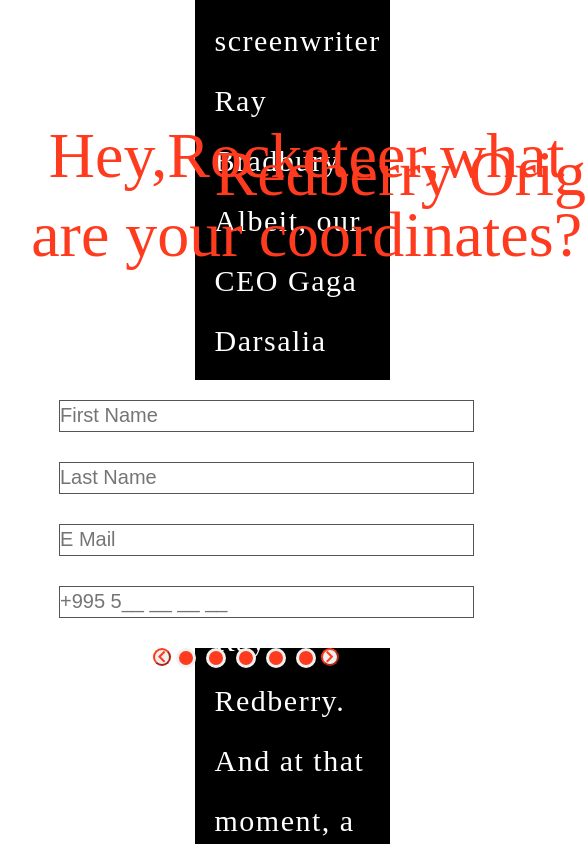
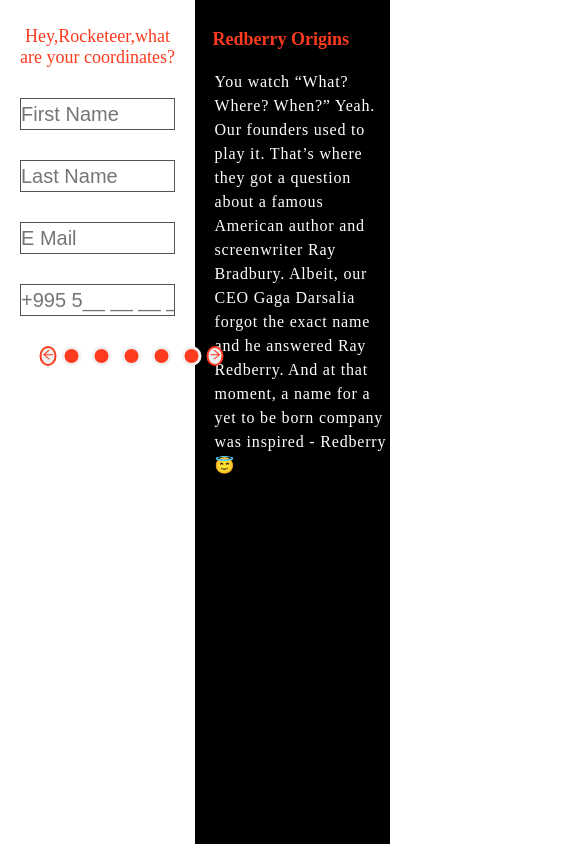
Before and after one commit to GogaImerlishvili/Redberry_App_React, a React (Create React App) app: page /page in a window 390 px wide. Shown: the top 846 px of the page, 585 px wide, since content can reach past the window. Built offline with nearby package versions, Linux system fonts and the light colour scheme.

Commit message:
added form context && styles with fully responsive

```diff
--- a/src/components/SignupForm.js
+++ b/src/components/SignupForm.js
@@ -1,11 +1,12 @@
 import React, { useContext } from "react";
-import { FaChevronLeft, FaChevronRight } from "react-icons/fa";
+import { AiOutlineArrowLeft, AiOutlineArrowRight } from "react-icons/ai";
 import { NameInput } from "../atoms/NameInput/NameInput";
 import { EmailInput } from "../atoms/EmailInput/EmailInput";
 import { LastNameInput } from "../atoms/LastNameInput/LastNameInput";
 import { TelInput } from "../atoms/TelInput/TelInput";
 import { AuthContext } from "../providers/AuthProvider/AuthProvider";
 import { useNavigate } from "react-router-dom";
+import classes from "./SignupForm.module.css";
 
 const SignupForm = () => {
   const { setUser, data } = useContext(AuthContext);
@@ -44,52 +45,54 @@
 
   return (
     <>
-      <div className="container">
-        <div className="left">
-          <h2 className="title">
+      <div className={classes["main_container"]}>
+        <div className={classes.left}>
+          <div className={classes.title}>
+            <h1>
               Hey,Rocketeer,what
-            <br />
-            are your coordinates?
-          </h2>
+              <br /> are your coordinates?
+            </h1>
           </div>
-        <form className="form-wrapper" onSubmit={onSubmit}>
-          <div>
-            <div className="name">
+          <form className={classes["form-wrapper"]} onSubmit={onSubmit}>
+            <div className={classes["form-wrapper-inputs"]}>
+              <div className={classes.name}>
                 <NameInput name="name" val={data.first_name} />
               </div>
-            <div className="last_name">
-              <LastNameInput name="last_name" val={data.last_name} />
+              <div className={classes["last_name"]}>
+                <LastNameInput name="last-name" val={data.last_name} />
               </div>
-            <div className="email">
+              <div className={classes.email}>
                 <EmailInput name="email" val={data.email} />
               </div>
-            <div className="tel">
+              <div className={classes.tel}>
                 <TelInput name="tel" val={data.phone} />
               </div>
-            <div className="container-dots">
+              <div className={classes["container-dots"]}>
                 {/* here should be array */}
-              <div className="dot"></div>
-              <div className="dot"></div>
-              <div className="dot"></div>
-              <div className="dot"></div>
-              <div className="dot"></div>
+                <button
+                  type="button"
+                  className={classes["left-arrow"]}
+                  onClick={backPage}
+                >
+                  <AiOutlineArrowLeft />
+                </button>
+                <div className={classes.dot}></div>
+                <div className={classes.dot}></div>
+                <div className={classes.dot}></div>
+                <div className={classes.dot}></div>
+                <div className={classes.dot}></div>
+                <button type="submit" className={classes["right-arrow"]}>
+                  <AiOutlineArrowRight />
+                </button>
               </div>
             </div>
-          <button
-            className="left-arrow"
-            onClick={() => {
-              backPage();
-            }}
-          >
-            <FaChevronLeft />
-          </button>
-          <button type="submit" className="right-arrow">
-            <FaChevronRight />
-          </button>
           </form>
-        <div className="right">
-          <h2 className="other_title">Redberry Origins</h2>
-          <p className="content">
+        </div>
+        <div className={classes.right}>
+          <div className={classes["right-title"]}>
+            <h1>Redberry Origins</h1>
+          </div>
+          <p className={classes.content}>
             You watch “What? Where? When?” Yeah. Our founders used to play it.
             That’s where they got a question about a famous American author and
             screenwriter Ray Bradbury. Albeit, our CEO Gaga Darsalia forgot the
```
Lines whose indentation alone changed are shown as unchanged.
